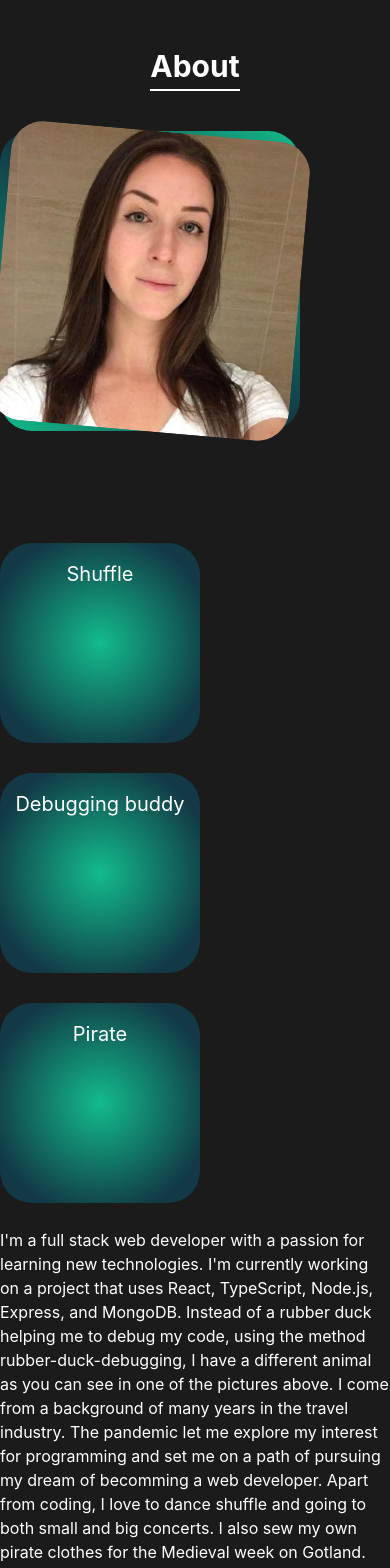
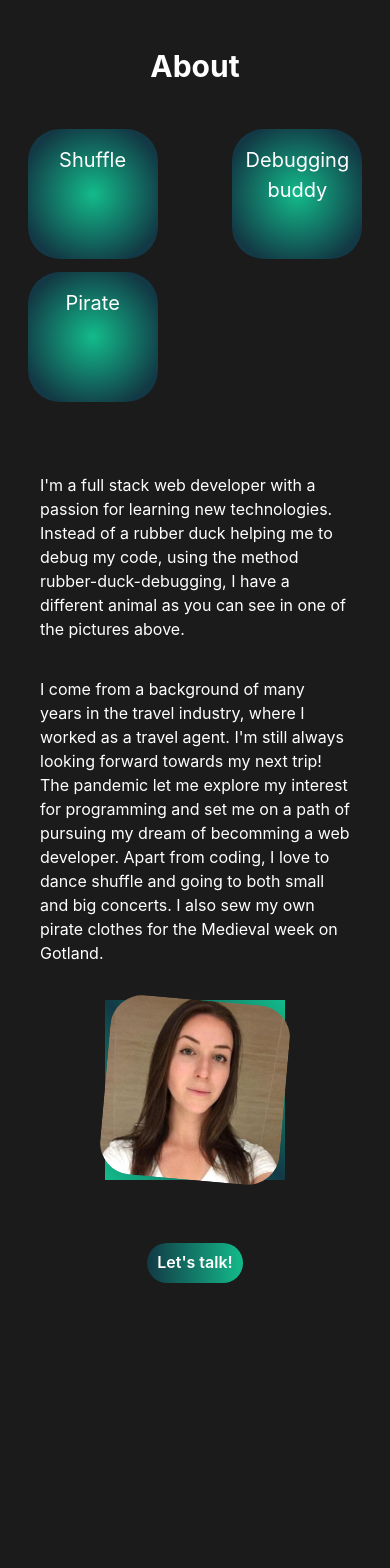
Before and after one commit to IzaMarkstrom/iza-portfolio-website, a Next.js app: page / in a window 390 px wide. Shown: the part 1000-2568 px from the top of the page. Built offline with nearby package versions, Linux system fonts and the light colour scheme.

Commit message:
Removed unused code & fixed indetation and tabs

```diff
--- a/components/About.jsx
+++ b/components/About.jsx
@@ -24,15 +24,7 @@ function About() {
                 mb={10}
                 color='white'
                 as='b'
-                id='about'
-                borderBottom="2px"
-                borderBottomColor={{
-                  base: "linear-gradient(90deg, #13bb8b, #123945)",
-                  md: "linear-gradient(90deg, #123945, #13bb8b)"
-                }}
-                css={{
-                  animation: 'line-appear 1s ease-out forwards'
-                }}>
+                id='about'>
                 About
             </Text>
         </Flex>
@@ -46,60 +38,59 @@ function About() {
 
             {isMobile ? (
                 <>
-                    <Grid id='about_me' borderRadius='2rem' mb={7} h='300px' minW='300px' maxW='300px'>
-                        <Image src='../assets/me2.jpg' alt='me' id='about_me_image' borderRadius='2rem' />
-                    </Grid>
+                    <Grid gridTemplateColumns='repeat(auto-fit, minmax(150px, 1fr))' justifyItems='center' gap='5%'>
 
-                    <Grid gridTemplateColumns='repeat(auto-fit, minmax(250px, 1fr))'  gap='5%'>
-
-                <Box className='flip_card' h='200px' minW='200px' maxW='200px'>
+                        <Box className='flip_card' h={isMobile ? '130px' : '200px'} minW={isMobile ? '130px' : '200px'} maxW={isMobile ? '130px' : '200px'}>
                             <Box className='flip_card_inner'>
                                 <Box className='flip_card_front' borderRadius='2rem'>
                                     <Text color='white' fontSize='xl' textAlign='center' mt={4}>Shuffle</Text>
                                 </Box>
                                 <Box className='flip_card_back'>
-                            <Image src='../assets/rsz_shuffle.jpg' alt='me in a shuffle studio' borderRadius='2rem' h='200px' minW='200px' maxW='200px'/>
+                                    <Image src='../assets/rsz_shuffle.jpg' alt='me in a shuffle studio' borderRadius='2rem' h={isMobile ? '130px' : '200px'} minW={isMobile ? '130px' : '200px'} maxW={isMobile ? '130px' : '200px'}/>
                                 </Box>
                             </Box>
                         </Box>
 
-                <Box className='flip_card' h='200px' minW='200px' maxW='200px'>
+                        <Box className='flip_card' h={isMobile ? '130px' : '200px'} minW={isMobile ? '130px' : '200px'} maxW={isMobile ? '130px' : '200px'}>
                             <Box className='flip_card_inner'>
                                 <Box className='flip_card_front' borderRadius='2rem'>
                                     <Text color='white' fontSize='xl' textAlign='center' mt={4}>Debugging buddy</Text>
                                 </Box>
                                 <Box className='flip_card_back'>
-                            <Image src='../assets/rsz_11okie.jpg' alt='racoon stuffed animal' borderRadius='2rem' h='200px' minW='200px' maxW='200px'/>
+                                    <Image src='../assets/rsz_11okie.jpg' alt='racoon stuffed animal' borderRadius='2rem' h={isMobile ? '130px' : '200px'} minW={isMobile ? '130px' : '200px'} maxW={isMobile ? '130px' : '200px'}/>
                                 </Box>
                             </Box>
                         </Box>
 
 
-                <Box className='flip_card' h='200px' minW='200px' maxW='200px'>
+                        <Box className='flip_card' h={isMobile ? '130px' : '200px'} minW={isMobile ? '130px' : '200px'} maxW={isMobile ? '130px' : '200px'}>
                             <Box className='flip_card_inner'>
                                 <Box className='flip_card_front' borderRadius='2rem'>
                                     <Text color='white' fontSize='xl' textAlign='center' mt={4}>Pirate</Text>
                                 </Box>
                                 <Box className='flip_card_back'>
-                            <Image src='../assets/rsz_pirate.jpg' alt='me in pirate outfit looking out to sea' borderRadius='2rem' h='200px' minW='200px' maxW='200px'/>
+                                    <Image src='../assets/rsz_pirate.jpg' alt='me in pirate outfit looking out to sea' borderRadius='2rem' h={isMobile ? '130px' : '200px'} minW={isMobile ? '130px' : '200px'} maxW={isMobile ? '130px' : '200px'}/>
                                 </Box>
                             </Box>
                         </Box>
 
                     </Grid>
-
-                <GridItem>
+                    <Grid gap='5%' justifyItems='center' pl={10} pr={10}>
                             <Text fontSize='m' color='white'>
                                 I&apos;m a full stack web developer with a passion for learning new technologies.
-                        I&apos;m currently working on a project that uses React, TypeScript, Node.js,
-                        Express, and MongoDB. Instead of a rubber duck helping me to debug my code, using the method rubber-duck-debugging,
+                                Instead of a rubber duck helping me to debug my code, using the method rubber-duck-debugging,
                                 I have a different animal as you can see in one of the pictures above.
-                        I come from a background of many years in the travel industry.
+                            </Text>
+                            <Text>
+                                I come from a background of many years in the travel industry, where I worked as a travel agent. I'm still always looking forward towards my next trip!
                                 The pandemic let me explore my interest for programming and set me on a path of pursuing
                                 my dream of becomming a web developer. Apart from coding, I love to dance shuffle and going to both small and big concerts.
                                 I also sew my own pirate clothes for the Medieval week on Gotland.
                             </Text>
-                </GridItem>
+                        <Grid id='about_me' orderRadius='2rem' mb={7} h={isMobile ? '180px' : '300px'} minW={isMobile ? '180px' : '300px'} maxW={isMobile ? '180px' : '300px'}>
+                                <Image src='../assets/me2.jpg' alt='me' id='about_me_image' borderRadius='2rem' />
+                        </Grid>
+
                         <GridItem>
                             <Button
                                 variant='solid'
@@ -114,6 +105,7 @@ function About() {
                                         </NextLink>
                                 </Button>
                         </GridItem>
+                    </Grid>
                     </>
             ) : (
                 <>
@@ -157,14 +149,15 @@ function About() {
                         </Box>
 
                         <GridItem colSpan={3}>
-                            <Text fontSize='l' color='white'>
+                        <Text fontSize='m' color='white'>
                             I&apos;m a full stack web developer with a passion for learning new technologies.
-                            I&apos;m currently working on a project that uses React, TypeScript, Node.js,
-                            Express, and MongoDB.  Instead of a rubber duck helping me to debug my code, using the method rubber-duck-debugging,
+                            Instead of a rubber duck helping me to debug my code, using the method rubber-duck-debugging,
                             I have a different animal as you can see in one of the pictures above.
-                            I come from a background of many years in the travel industry.
+                        </Text> <br />
+                        <Text>
+                            I come from a background of many years in the travel industry, where I worked as a travel agent. I&apos;m still always looking forward towards my next trip!
                             The pandemic let me explore my interest for programming and set me on a path of pursuing
-                            my dream of becomming a web developer. Apart from coding, I love to dance shuffle and going to both small and big concerts.
+                            my dream of becomming a web developer instead. Apart from coding, I love to dance shuffle and going to both small and big concerts.
                             I also sew my own pirate clothes for the Medieval week on Gotland.
                         </Text>
                         </GridItem>
```
Lines whose indentation alone changed are shown as unchanged.
